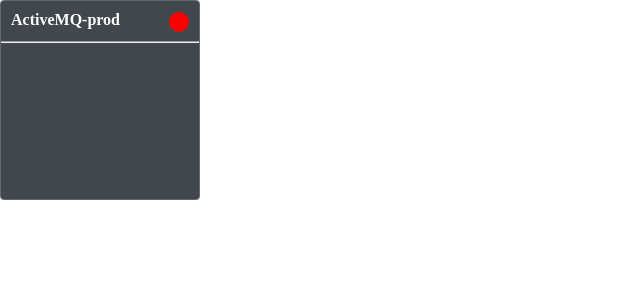
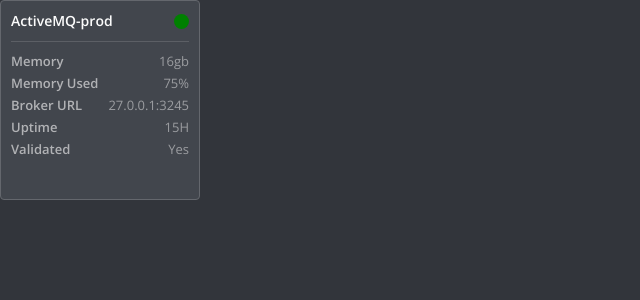
Before and after one commit to harish-rzt/ReactCssModules, a React app: page / in a window 1280 px wide. Shown: the top 300 px of the page, without its empty margins (0-640 px from the left). Built offline with nearby package versions, Linux system fonts and the light colour scheme.

Commit message:
CSS progress

```diff
--- a/index.html
+++ b/index.html
@@ -5,7 +5,7 @@
     <meta name="viewport" content="width=device-width, initial-scale=1.0"/>
     <title>ComponentBox</title>
     <link href='https://fonts.googleapis.com/css?family=Roboto:400,700,300' rel='stylesheet' type='text/css'>
-
+    <link href='https://fonts.googleapis.com/css?family=Open+Sans:400,600,700,800,400italic,300' rel='stylesheet' type='text/css'>
 </head>
 <body>
 <div id="root"></div>
--- a/src/components/ComponentBlock.css
+++ b/src/components/ComponentBlock.css
@@ -15,15 +15,42 @@
 
 .title {
     color: #FCFCFC;
-    font-size: 16px;
+    font-size: 14px;
+    font-weight: 600;
     margin-top: 10px;
 }
 
 .indicator {
-    margin-top: 11px;
+    margin-top: 13px;
+}
+
+.line {
+    width: calc(100% - 20px);
+    height: 1px;
+    margin: auto;
+    border: none;
+    border-bottom: 1px solid #5C5F65;
 }
 
 .list {
     height: calc(100% - 45px);
     overflow: auto;
+    padding: 0 10px;
+    margin-top: 10px;
 }
+.item {
+    display: block;
+    height: 22px;
+}
+
+.propName,
+.propValue {
+    font-size: 13px;
+    font-weight: 600;
+    color: #B1B2B5;
+}
+
+.propValue {
+    font-weight: 100;
+    opacity: 0.8;
+}
--- a/src/components/ComponentBlock.js
+++ b/src/components/ComponentBlock.js
@@ -8,16 +8,16 @@
         <h2 className={fLeft + " " + styles.title}>{ title }</h2>
         <Indicator
             className={fRight + " " + styles.indicator}
-            color="red"
-            radius="20"
+            color="green"
+            radius="15"
         />
     </div>
 );
 
 const ComponentProperty = ({ name, value }) => (
     <li className={ styles.item }>
-        <span className={ styles.propName }>{ name }</span>
-        <span className={ styles.propValue }>{ value }</span>
+        <span className={fLeft + " " + styles.propName }>{ name }</span>
+        <span className={fRight + " " + styles.propValue }>{ value }</span>
     </li>
 );
 
@@ -27,7 +27,7 @@
     </ul>
 );
 
-const HR = ({size}) => (<hr className={ComponentHeader} />);
+const HR = ({size}) => (<hr className={styles.line}/>);
 
 export default class ComponentBlock extends React.Component {
 
@@ -36,10 +36,16 @@
     }
 
     render() {
-        return <div className={styles.root}>
+        return <div className={fLeft + " " + styles.root}>
             <ComponentHeader title="ActiveMQ-prod"  statusColor="green"/>
             <HR size="80"/>
-            <ComponentBody properties={ [] }/>
+            <ComponentBody properties={ [
+                {name: "Memory", value: "16gb"},
+                {name: "Memory Used", value: "75%"},
+                {name:"Broker URL", value: "27.0.0.1:3245"},
+                {name: "Uptime", value: "15H"},
+                {name: "Validated", value: "Yes"}
+            ] }/>
         </div>;
     }
 
--- a/src/global.css
+++ b/src/global.css
@@ -2,6 +2,12 @@
     margin: 0;
     padding: 0;
     box-sizing: border-box;
+    font-family: 'Open Sans', sans-serif;
+}
+
+body {
+    font-weight: 400;
+    background-color: #32353B;
 }
 
 ul {
```
Also changed, not shown: webpack.config.js (line endings or trailing spaces), 3 other files (tests, documents, lock files or other folders).
